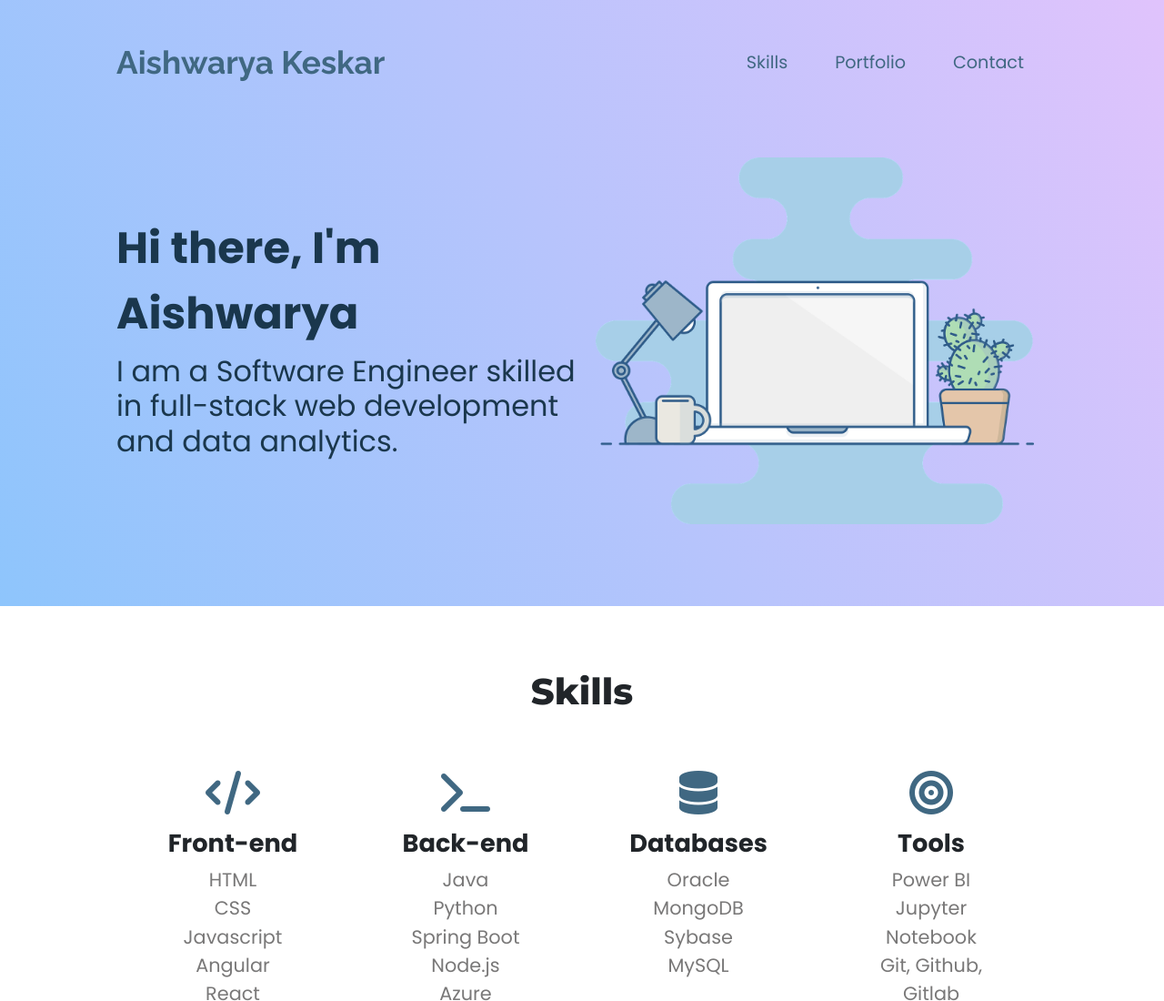
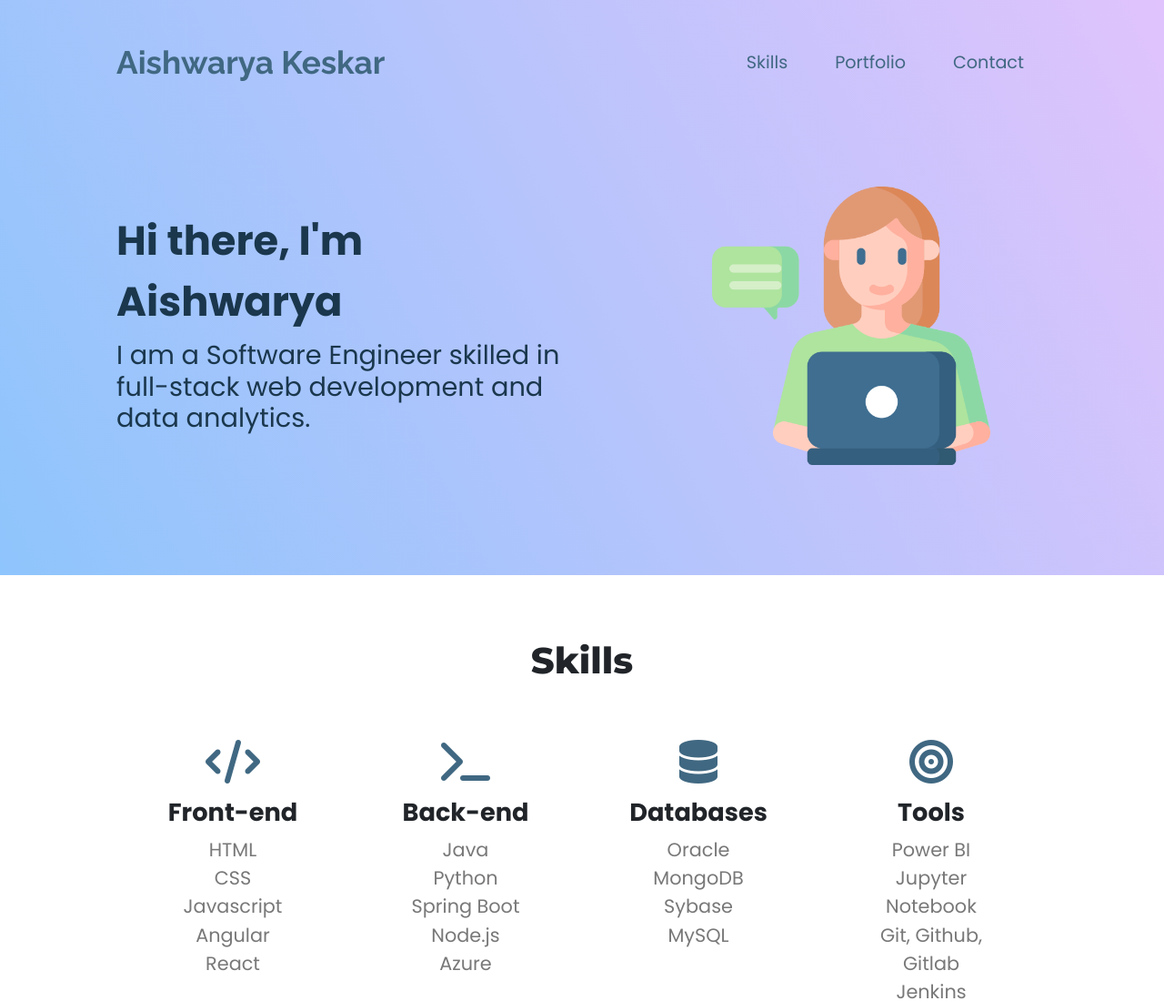
Before and after one commit to aishwaryakeskar/aishwaryakeskar.github.io, a plain HTML site: page index.html in a window 1280 px wide. Shown: the top 1100 px of the page at 91% size. Drawn offline with nearby package versions, Linux system fonts and the light colour scheme.

Commit message:
Add icon

```diff
--- a/css/styles.css
+++ b/css/styles.css
@@ -29,14 +29,14 @@ h1, h2, h3, h4, h5, h6 {
     font-family: 'Poppins';
     font-weight: 900;
     line-height: 1.5;
-    font-size: 3rem;
+    font-size: 2.8rem;
 }
 
 .big-sub-heading {
     font-family: 'Poppins';
     font-weight: 400;
     line-height: 1.2;
-    font-size: 2rem;
+    font-size: 1.8rem;
 }
 
 .section-heading {
@@ -103,7 +103,12 @@ h1, h2, h3, h4, h5, h6 {
 }
 
 .title-img {
-    width: 100%;
+    width: 80%;
+    margin-left: 3rem;
+    padding-left: 5rem;
+    padding-top: 2rem;
+    padding-bottom: 2rem;
+
 }
 
 .left-col {
--- a/index.html
+++ b/index.html
@@ -55,7 +55,7 @@
           <h2 class="big-sub-heading">I am a Software Engineer skilled in full-stack web development and data analytics.</h2>
         </div>
         <div class="col-lg-6">
-          <img class="title-img" src="images/laptop.png" alt="laptop">
+          <img class="title-img" src="images/laptop2.png" alt="laptop">
         </div>
       </div>
     </div>
```
Also changed, not shown: images/laptop2.png (added).
